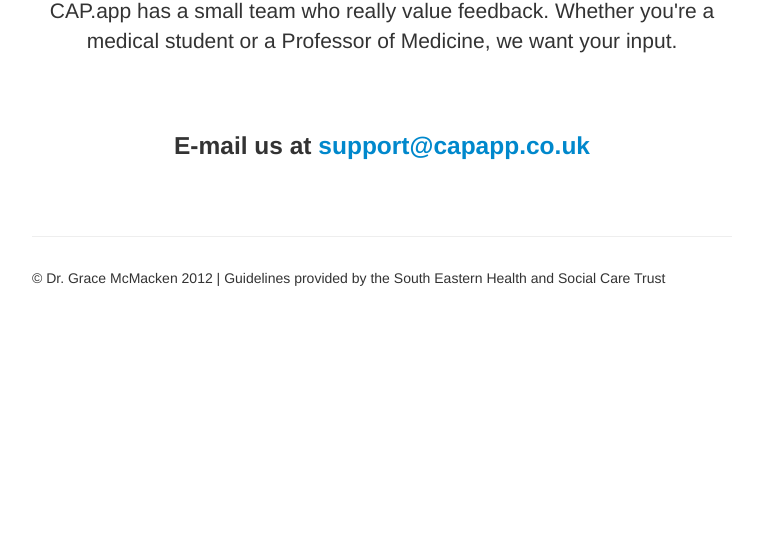
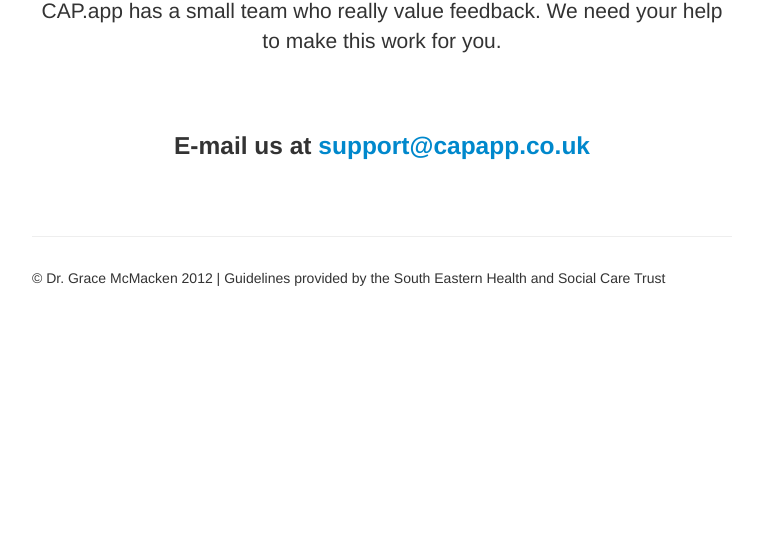
Before and after one commit to olanb7/capapp-site, a plain HTML site: page support/index.html in a window 1280 px wide. Shown: the part 248-800 px from the top of the page, without its empty margins (258-1019 px from the left). Drawn offline with nearby package versions, Linux system fonts and the light colour scheme.

Commit message:
Updating text

```diff
--- a/support/index.html
+++ b/support/index.html
@@ -82,7 +82,7 @@
 
       <div class="jumbotron">
         <h1>Let's make it work</h1>
-        <p class="lead">CAP.app has a small team who really value feedback. Whether you're a medical student or a Professor of Medicine, we want your input.</p>
+        <p class="lead">CAP.app has a small team who really value feedback. We need your help to make this work for you.</p>
       </div>
 
       <div class="row-fluid marketing">
```
